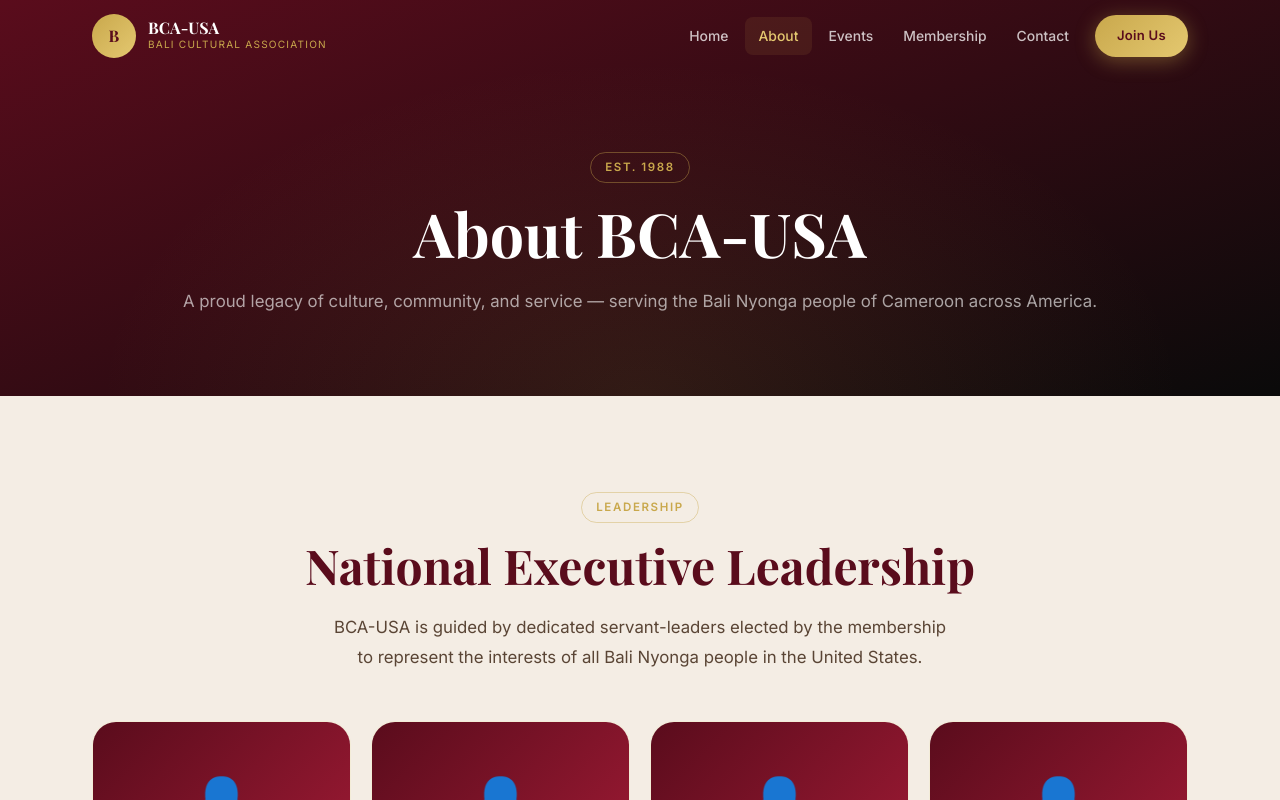
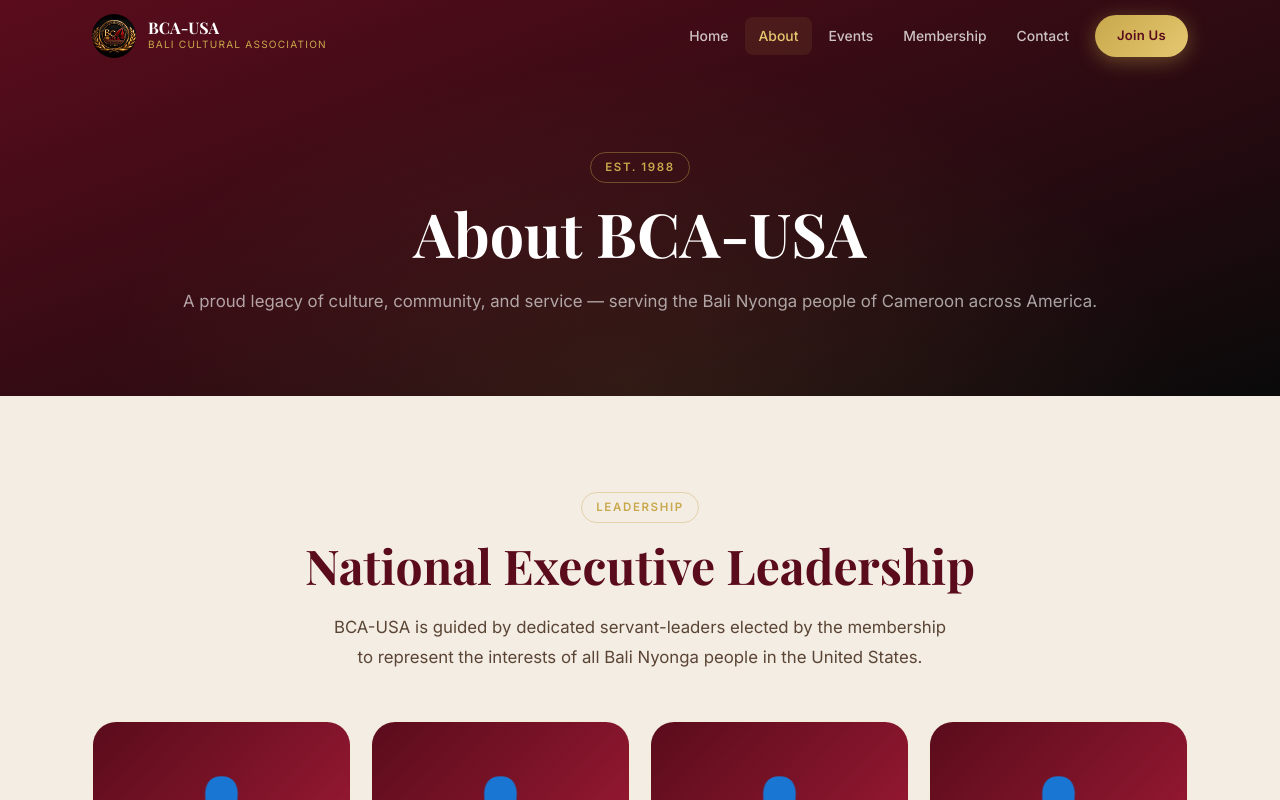
Before and after one commit to dantehsema/BCA-USA, a plain HTML site: page about.html in a window 1280 px wide. Shown: the top 800 px of the page. Drawn offline with nearby package versions, Linux system fonts and the light colour scheme; a web font is replaced by a local one.

Commit message:
Add real logo image to nav + favicon across all pages

```diff
--- a/about.html
+++ b/about.html
@@ -6,6 +6,7 @@
   <meta name="description" content="Learn about the Bali Cultural Association USA — our history, mission, vision, leadership, and 14 nationwide chapters since 1988."/>
   <link rel="preconnect" href="https://fonts.googleapis.com"/><link rel="preconnect" href="https://fonts.gstatic.com" crossorigin/>
   <link href="https://fonts.googleapis.com/css2?family=Playfair+Display:ital,wght@0,400;0,600;0,700;1,400&family=Inter:wght@300;400;500;600&display=swap" rel="stylesheet"/>
+  <link rel="icon" type="image/x-icon" href="images/favicon.ico"/>
   <link rel="stylesheet" href="css/style.css"/>
   <style>
     .mv-grid{display:grid;grid-template-columns:1fr 1fr;gap:24px;margin-top:48px}
@@ -41,7 +42,7 @@
 <body>
   <header class="site-header" id="site-header">
     <div class="header-inner">
-      <a href="index.html" class="logo"><div class="logo-mark">B</div><div><div class="logo-name">BCA-USA</div><div class="logo-sub">Bali Cultural Association</div></div></a>
+      <a href="index.html" class="logo"><img src="images/logo.jpg" class="logo-mark" alt="BCA-USA Logo"/><div><div class="logo-name">BCA-USA</div><div class="logo-sub">Bali Cultural Association</div></div></a>
       <nav class="main-nav" id="main-nav">
         <a href="index.html"   class="nav-link" id="nav-home">Home</a>
         <a href="about.html"   class="nav-link active" id="nav-about">About</a>
@@ -181,7 +182,7 @@
   </section>
 
   <footer class="site-footer"><div class="container"><div class="footer-grid">
-    <div class="footer-brand"><a href="index.html" class="logo"><div class="logo-mark">B</div><div><div class="logo-name">BCA-USA</div><div class="logo-sub">Bali Cultural Association</div></div></a><p>Preserving Heritage. Building Community. Empowering Lives. Since 1988.</p><div class="social-row" style="margin-top:20px"><a href="https://www.facebook.com/bcausa/" target="_blank" rel="noopener" class="social-btn">f</a><a href="#" class="social-btn" title="Instagram coming soon">📷</a><a href="https://www.youtube.com/balichamba" target="_blank" rel="noopener" class="social-btn">▶</a></div></div>
+    <div class="footer-brand"><a href="index.html" class="logo"><img src="images/logo.jpg" class="logo-mark" alt="BCA-USA Logo"/><div><div class="logo-name">BCA-USA</div><div class="logo-sub">Bali Cultural Association</div></div></a><p>Preserving Heritage. Building Community. Empowering Lives. Since 1988.</p><div class="social-row" style="margin-top:20px"><a href="https://www.facebook.com/bcausa/" target="_blank" rel="noopener" class="social-btn">f</a><a href="#" class="social-btn" title="Instagram coming soon">📷</a><a href="https://www.youtube.com/balichamba" target="_blank" rel="noopener" class="social-btn">▶</a></div></div>
     <div class="footer-col"><h5>Navigate</h5><a href="index.html">Home</a><a href="about.html">About</a><a href="events.html">Events</a><a href="join.html">Membership</a><a href="contact.html">Contact</a></div>
     <div class="footer-col"><h5>Organization</h5><a href="#history">Our History</a><a href="#leadership">Leadership</a><a href="#mission">Mission &amp; Vision</a></div>
     <div class="footer-col"><h5>Contact</h5><a href="mailto:info@bca-usa.org">info@bca-usa.org</a><a href="contact.html">PO Box 1602, Spring, TX 77383</a></div>
```
Also changed, not shown: contact.html (+3 -2 lines), events.html (+3 -2 lines), index.html (+3 -2 lines), join.html (+3 -2 lines), images/favicon.ico (added), 1 other file.
